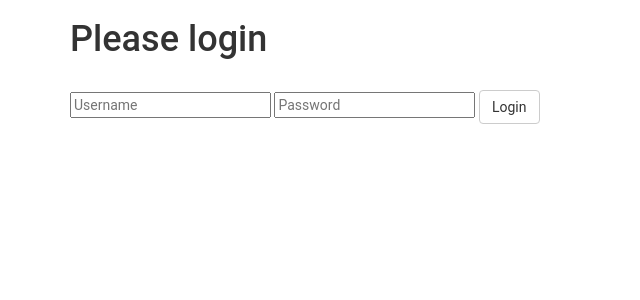
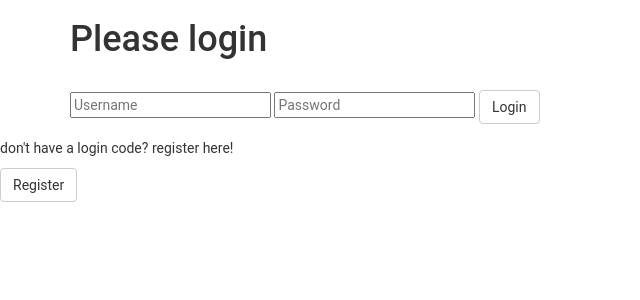
Before and after one commit to adhithin/P5Candyyyy, a Flask app: page /login in a window 1280 px wide. Shown: the top 300 px of the page, without its empty margins (0-640 px from the left). Run offline with Flask 2, Linux system fonts and the light colour scheme; some libraries are stand-ins or nearby versions.

Commit message:
updated login.html to reflect the register button

```diff
--- a/templates/login.html
+++ b/templates/login.html
@@ -15,6 +15,13 @@
     </form>
 </div>
 
+<div>
+    <p> don't have a login code? register here! </p>
+    <input class="btn btn-default" type="submit" value="Register">
+
+</div>
+
+
 
 </body>
 <style>
```
